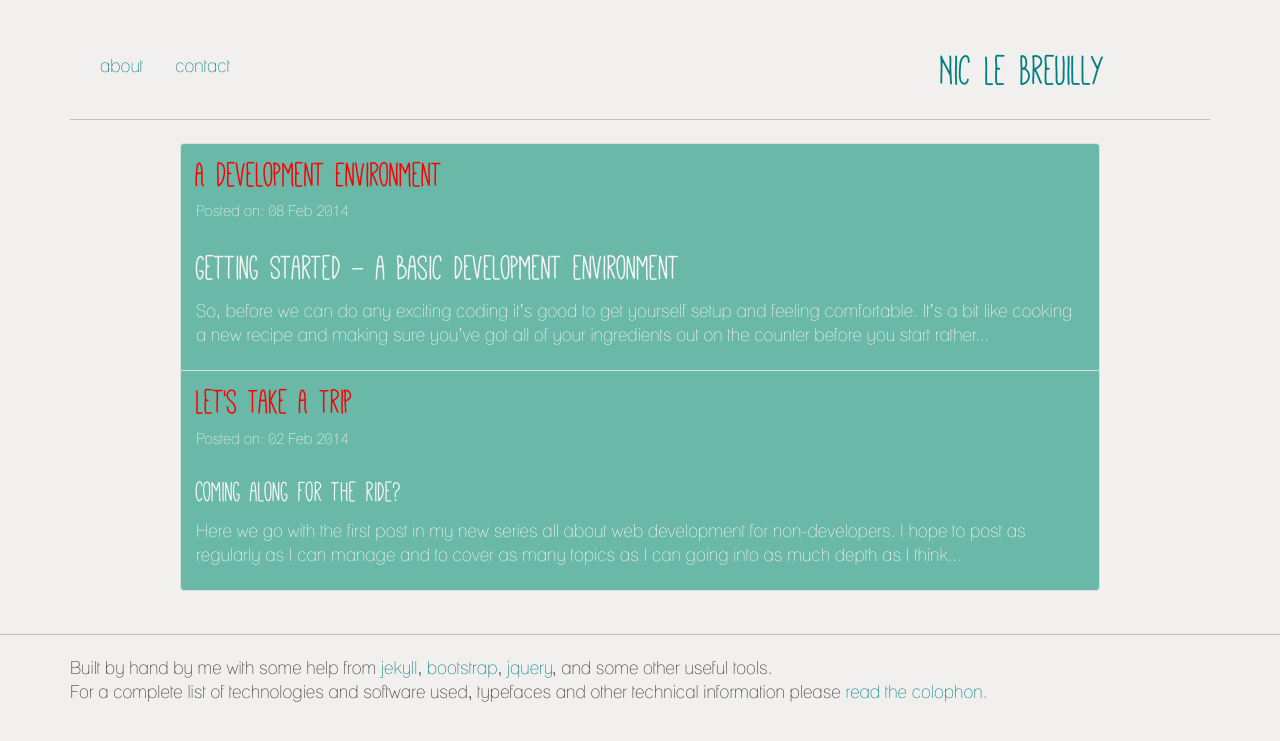
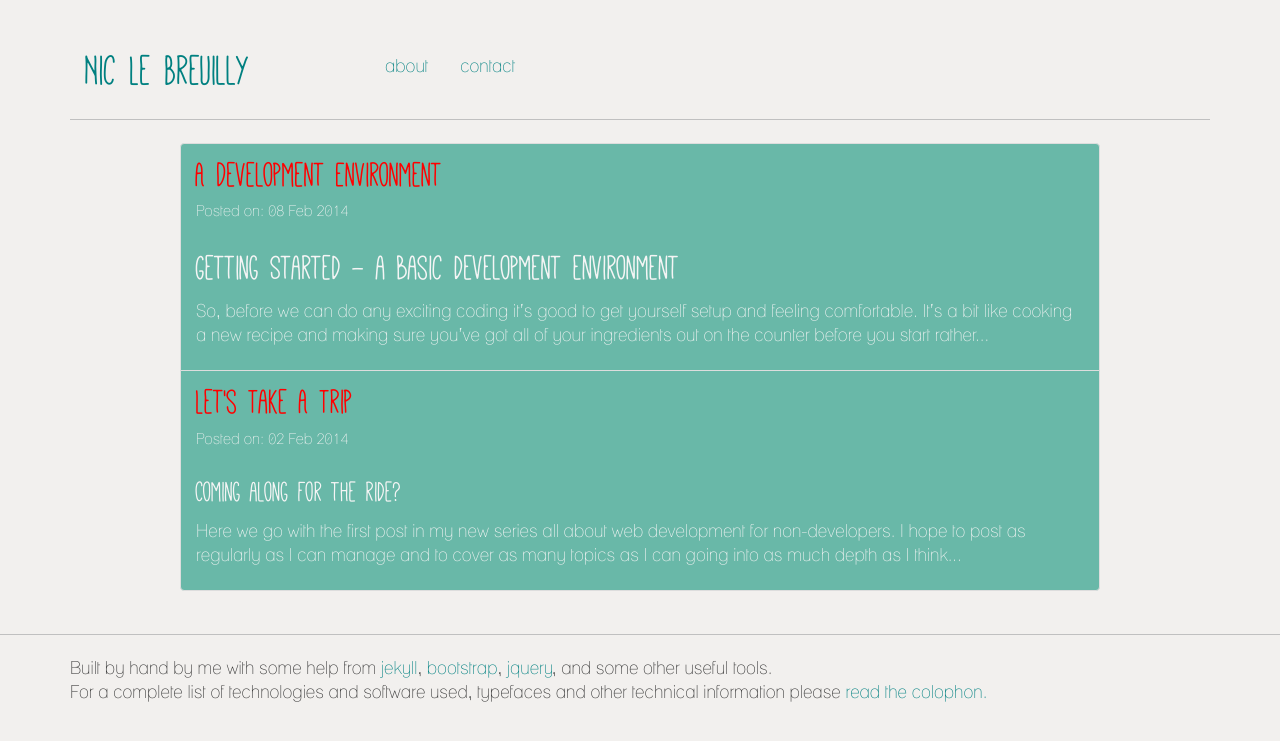
Before and after one commit to musonic/nicleb_old, a Jekyll site: the page built from index.html, in a window 1280 px wide. Shown: the top 741 px of the page. Built offline with Jekyll 4.4.1, drawn with Linux system fonts in a browser that asks for light colours; the list of posts is cut into pages by our own code.

Commit message:
Changed the layout of the top navigation

```diff
--- a/_layouts/default.html
+++ b/_layouts/default.html
@@ -6,13 +6,13 @@
         <![endif]-->
         <div class="container">
             <header class="page-header">
-                <nav class="col-md-9">
+              <h1 class="col-md-3 pull-left"><a href="/">{{ site.name }}</a></h1>
+                <nav class="col-md-9 push-right">
                     <ul class="nav nav-pills">
                         <li class="{% if page.title == 'about' %} active {% endif %}"><a href="{{ site_url }}/about">about</a></li>
                         <li class="{% if page.title == 'contact' %} active {% endif %}"><a href="{{ site_url }}/contact">contact</a></li>
                     </ul>
                 </nav>
-                <h1 class="col-md-3 push-right"><a href="/">{{ site.name }}</a></h1>
             </header>
         </div>
 
```
